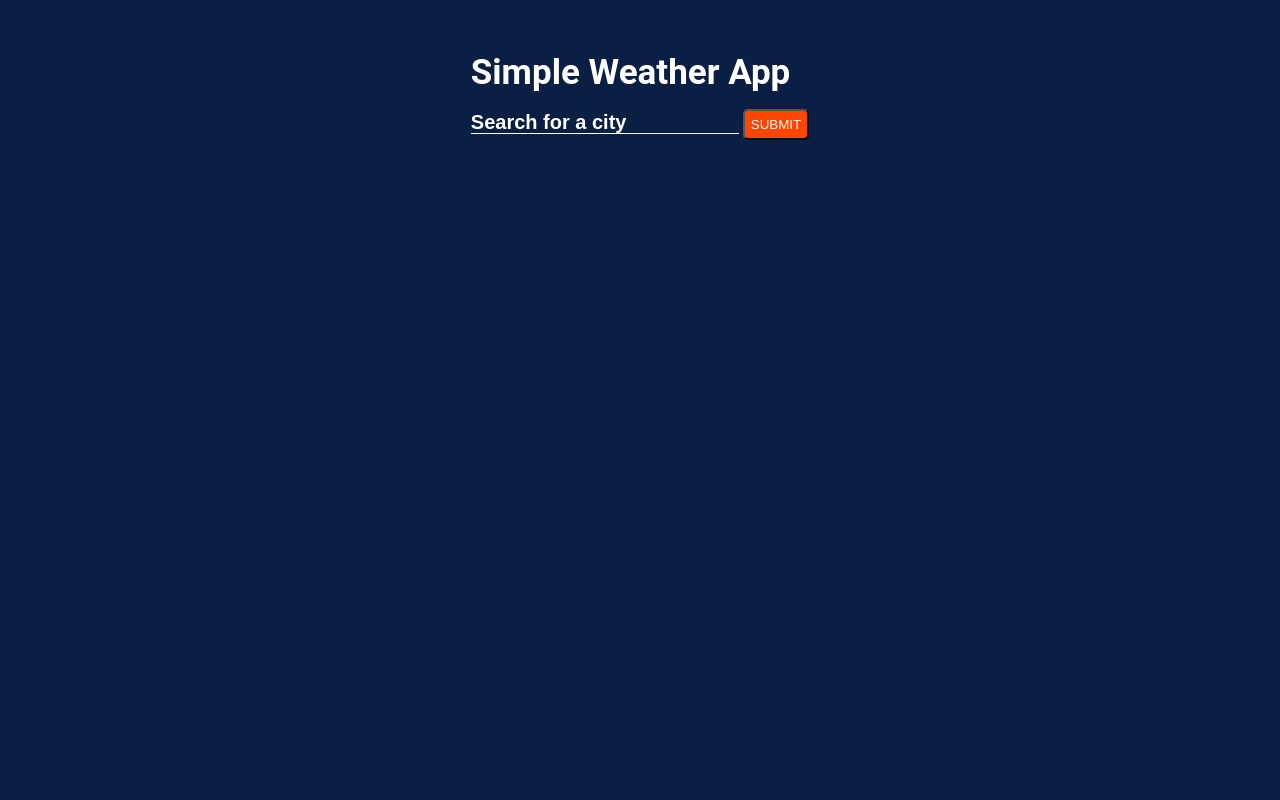
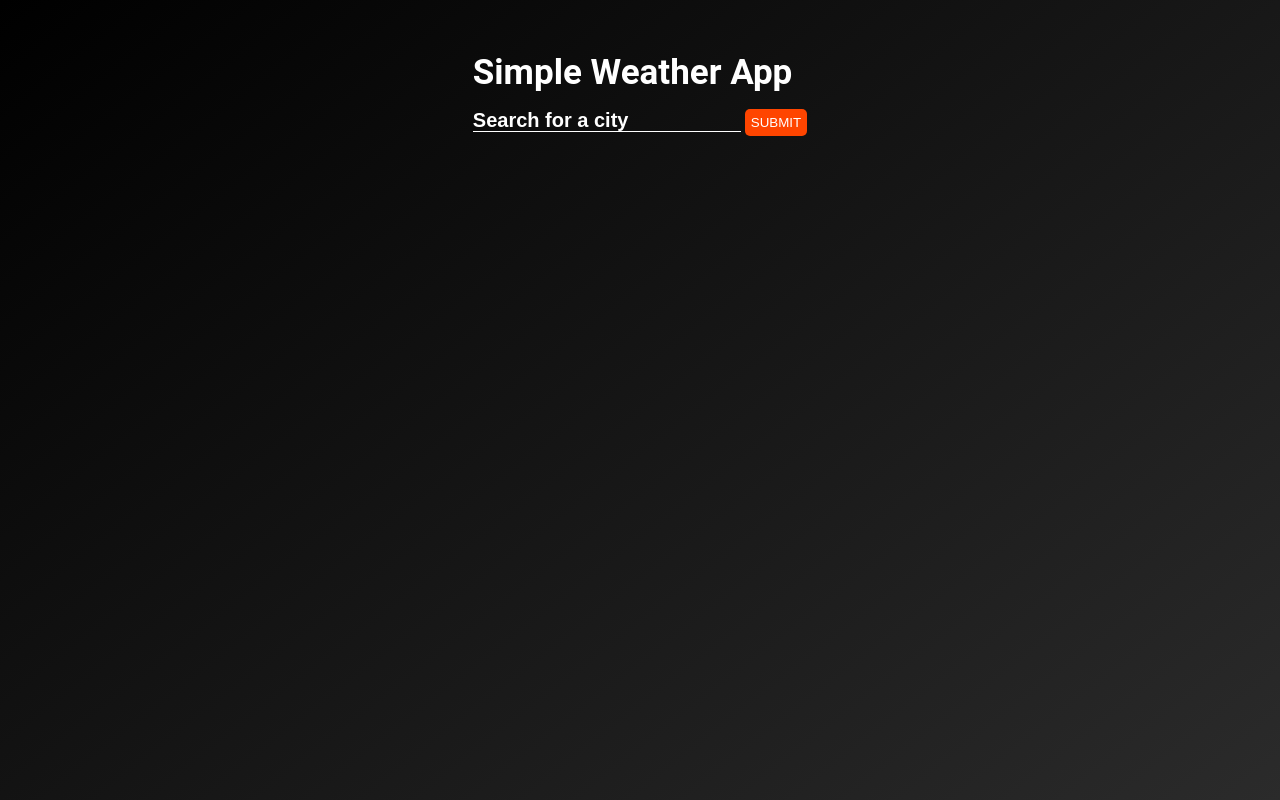
Before and after one commit to Chris-Nab/weather-app, a plain HTML site: page index.html in a window 1280 px wide. Drawn offline with Linux system fonts and the light colour scheme.

Commit message:
removed redundant code and styles the body

```diff
--- a/styles.css
+++ b/styles.css
@@ -7,6 +7,7 @@
     --darkred: #c3112d;
     --orange: #ff8c00;
   }
+
   * {
     margin: 0;
     padding: 0;
@@ -14,7 +15,9 @@
   }
   button {
     cursor: pointer;
+    border:none;
   }
+
 
   .form{
     text-decoration: underline;
@@ -58,11 +61,11 @@
   }
   body {
     font: 1rem/1.3 "Roboto", sans-serif;
-    background: var(--bg_main);
     color: var(--text_dark);
     padding: 50px;
     display: flex;
     flex-direction: column;
+    min-height: 100vh;
   }
 
   .top-banner{
@@ -128,3 +131,9 @@ figcaption{
   flex-direction: column;
   justify-content: center;
 }
+
+html{
+  background: linear-gradient(142deg, rgba(0, 0, 0, 1), rgba(43, 43, 43, 1));
+-webkit-background: linear-gradient(142deg, rgba(0, 0, 0, 1), rgba(43, 43, 43, 1));
+-moz-background: linear-gradient(142deg, rgba(0, 0, 0, 1), rgba(43, 43, 43, 1));
+}
```
Also changed, not shown: index.html (+1 -11 lines).
